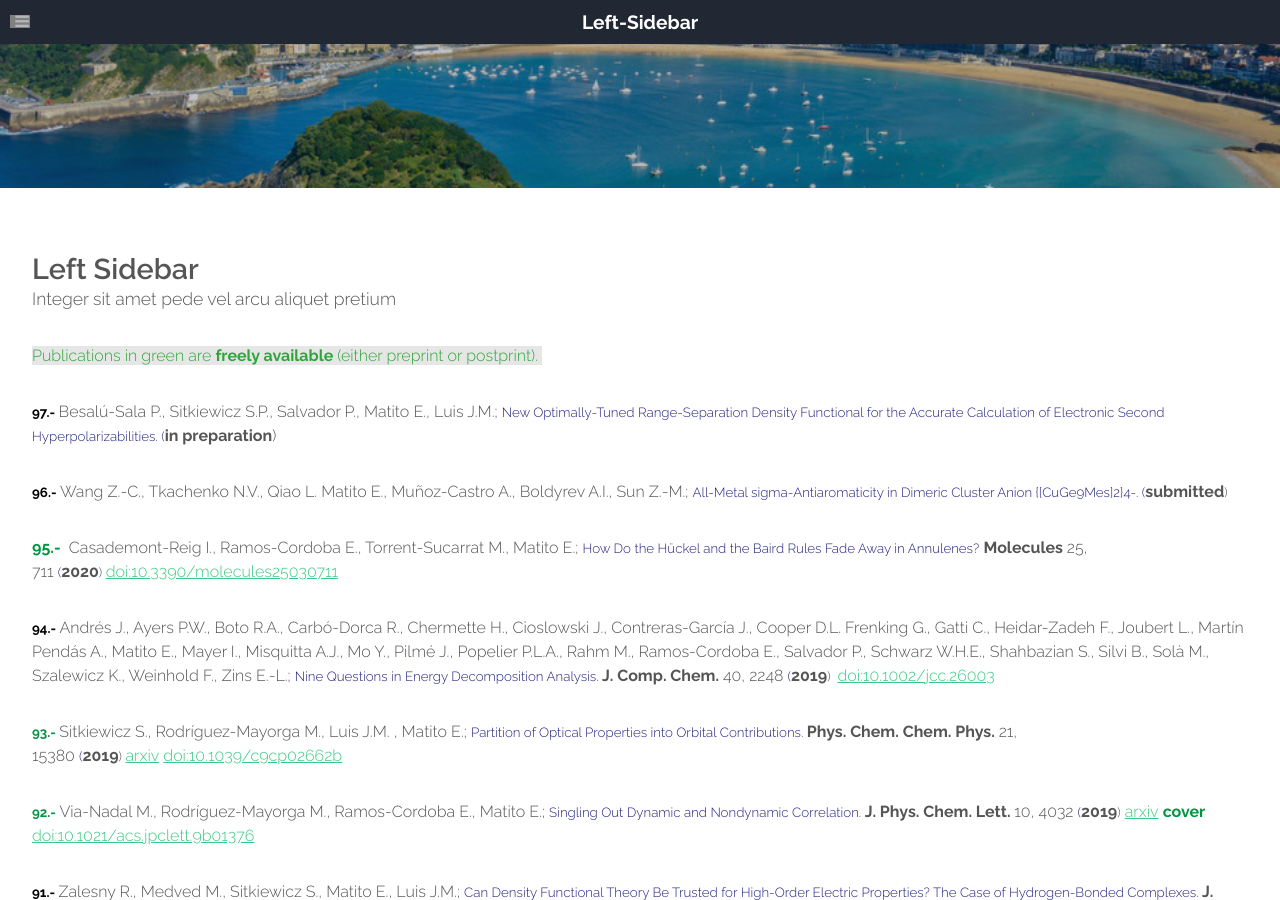
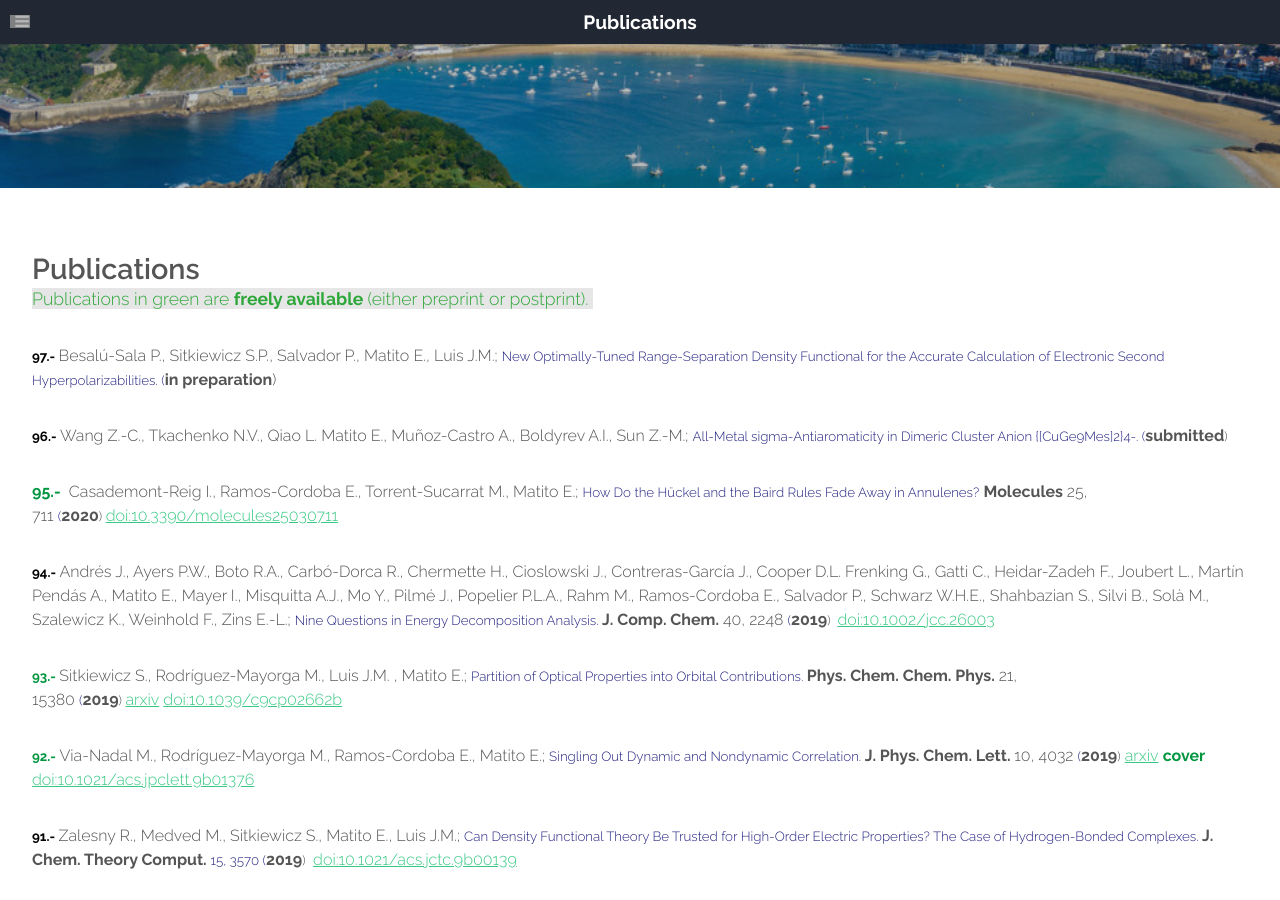
Before and after one commit to old-jekyll-templates/Horizons-Jekyll-Theme, a Jekyll site: the page built from publications.html, in a window 1280 px wide and 900 px high. Built offline with Jekyll 4.4.1, drawn with Linux system fonts in a browser that asks for light colours; grey boxes are pictures that could not be loaded.

Commit message:
Update publications.html

```diff
--- a/publications.html
+++ b/publications.html
@@ -1,5 +1,5 @@
 ---
-title: Left-Sidebar
+title: Publications
 layout: main
 ---
 
@@ -55,13 +55,11 @@ layout: main
 				<div id="content" class="8u skel-cell-important">
 					<section>
 						<header class="major">
-							<h2>Left Sidebar</h2>
-							<span class="byline">Integer sit amet pede vel arcu aliquet pretium</span>
+							<h2>Publications</h2>
+							<span class="byline"><font color="#2da739"><span style="background: #e6e6e6">Publications
+			in green are <b>freely available&nbsp;</b>(either preprint or
+			postprint).&nbsp;</span></font></span>
 						</header>
-
-						<p><font color="#2da739"><span style="background: #e6e6e6">Publications
-			in green are <b>freely available&nbsp;</b>(either preprint or
-			postprint).&nbsp;</span></font></p>
 			<p><font color="#000000"><font size="2" style="font-size: 10pt"><b>97.-</b></font></font><font color="#222280"><font size="2" style="font-size: 10pt">&nbsp;</font></font><font size="3" style="font-size: 12pt">Besalú-Sala
 			P., Sitkiewicz S.P., Salvador P., Matito E., Luis J.M.;</font><font color="#222280">&nbsp;</font><font color="#222280"><font size="2" style="font-size: 10pt">New
 			Optimally-Tuned Range-Separation Density Functional for the
```
